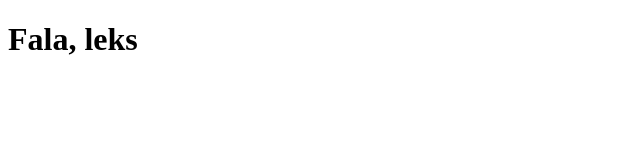
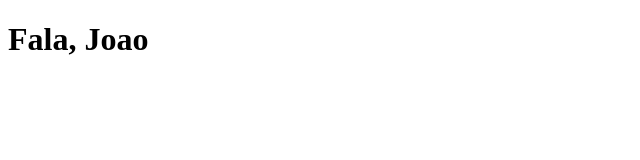
Before and after one commit to JonatasP2A/escalonador, a React (Create React App) app: page / in a window 1280 px wide. Shown: the top 160 px of the page, without its empty margins (0-640 px from the left). Built offline with nearby package versions, Linux system fonts and the light colour scheme.

Commit message:
testando

```diff
--- a/src/App.js
+++ b/src/App.js
@@ -7,7 +7,7 @@ function App() {
 
   const [realTimeRow, setRealTimeRow] = useState();
 
-  return <h1>Fala, leks</h1>;
+  return <h1>Fala, Joao</h1>;
 }
 
 export default App;
```
